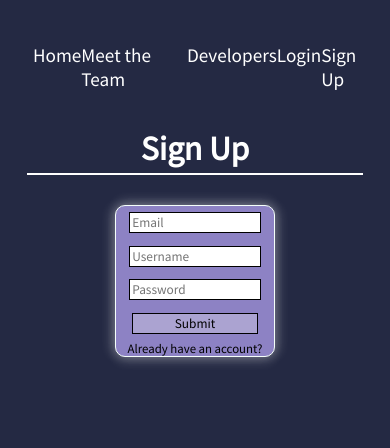
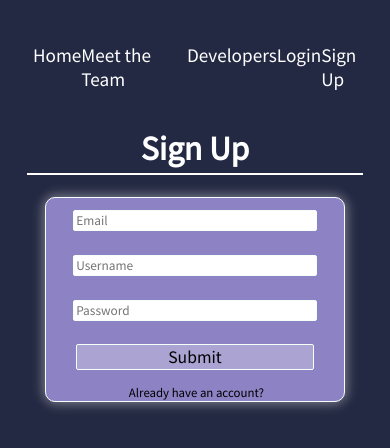
Before and after one commit to Co-Make-33/frontEnd, a React (Create React App) app: page /signup in a window 390 px wide. Shown: the top 448 px of the page. Built offline with nearby package versions, Linux system fonts and the light colour scheme.

Commit message:
Made sign up form responsive

```diff
--- a/src/components/Signup.js
+++ b/src/components/Signup.js
@@ -3,7 +3,6 @@ import styled, { createGlobalStyle } from 'styled-components';
 import { Link, useHistory } from 'react-router-dom';
 import SignupSchema from '../Validation/SignupSchema';
 import * as yup from 'yup';
-
 
 const SignUpGlobal = createGlobalStyle`
 * {
@@ -24,16 +23,17 @@ const Heading = styled.h2`
 
 const StyledSignUp = styled.div`
   display: flex;
+  justify-content: center;
   margin: 0 auto;
-  width: 60%;
+  width: 80%;
 `;
 
 const StyledForm = styled.form`
   display: flex;
   flex-direction: column;
-
-  width: 70%;
-  margin: 10% auto;
+  align-items: center;
+  width: 40%;
+  margin: 5% auto;
   background-color: #8d82c4;
   border-radius: 10px;
   box-shadow:
@@ -47,14 +47,34 @@ const StyledForm = styled.form`
     margin: 4% auto;
     width: 80%;
     color: black;
-    border: 1px solid black;
+    border: 1px solid mintcream;
+    border-radius: 2px;
   }
 
   p {
     color: black;
-    margin: 0;
+    margin: 0 auto;
     text-align: center;
+    padding: 1%;
     font-size: 0.8rem;
+    width: 100%;
+  }
+
+  .submitBtn {
+    font-size: 1.1rem;
+  }
+
+  @media (max-width: 500px) {
+    width: 100%;
+  }
+
+  @media (max-width: 800px) and (min-width: 501px) {
+    width: 80%;
+  }
+
+  @media (max-width: 1000px) and (min-width: 801) {
+    width: 60%;
+    margin: 10%;
   }
 `;
 
@@ -159,7 +179,12 @@ function Signup() {
             onChange={handleChange}
           ></input>
           <StyledErrors>{formErrors.password}</StyledErrors>
-          <input type="submit" disabled={disabled}></input>
+          <input
+            className="submitBtn"
+            type="submit"
+            disabled={disabled}
+            // style={{ backgroundColor: disabled ? '#8D82C4' : '#EC8D81' }}
+          ></input>
           {/* <button type="submit" disabled={disabled}>
             Submit
           </button> */}
```
